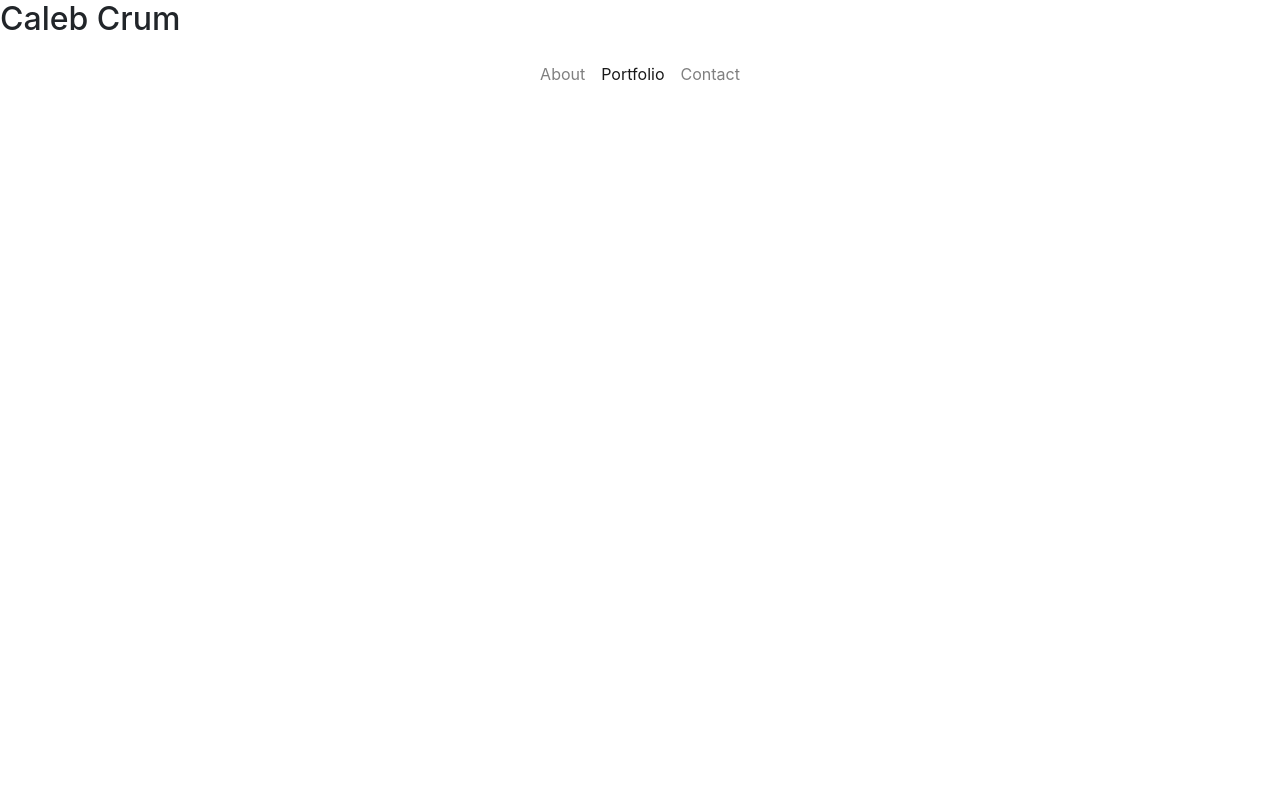
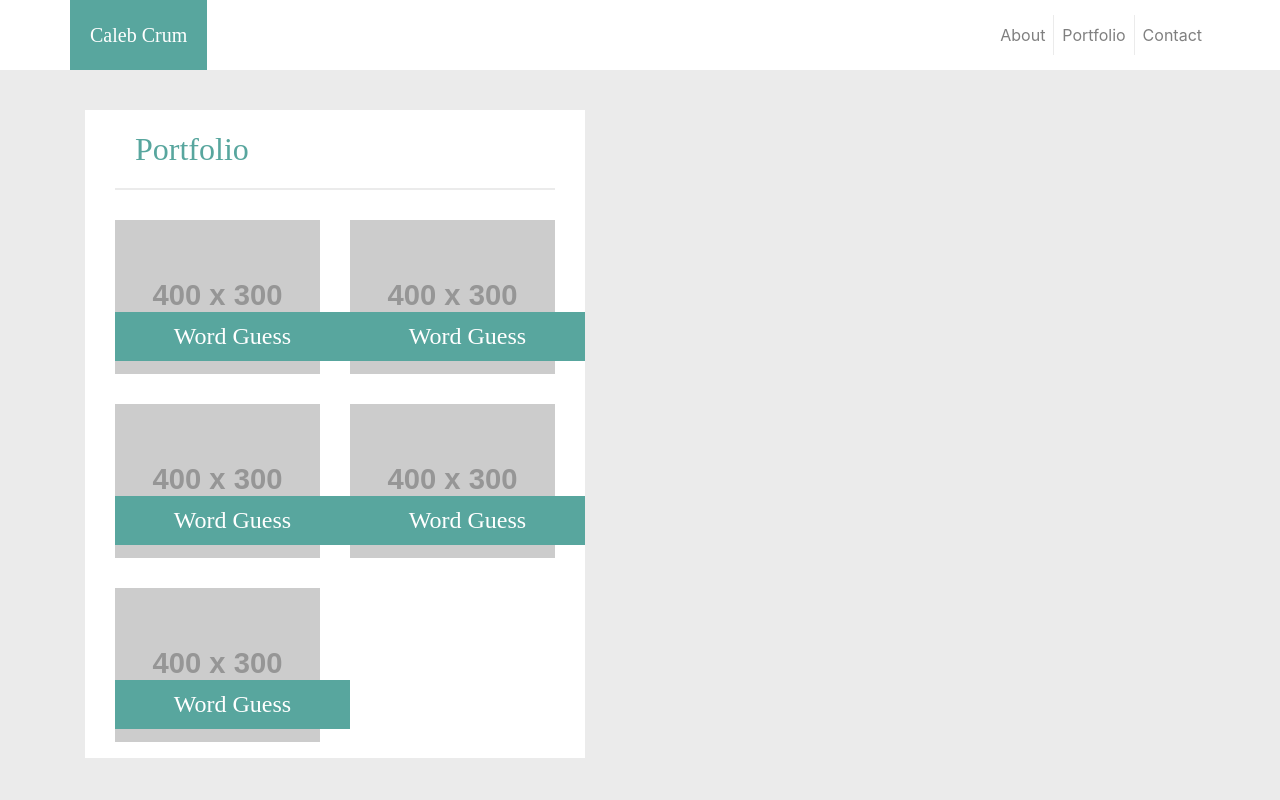
Before and after one commit to ccrum292/Responsive_Design, a plain HTML site: page portfolio.html in a window 1280 px wide. Shown: the top 800 px of the page. Drawn offline with nearby package versions, Linux system fonts and the light colour scheme; placeholder pictures from the web are drawn by us.

Commit message:
updated portfolio

```diff
--- a/portfolio.html
+++ b/portfolio.html
@@ -7,7 +7,7 @@
 
     <!-- Bootstrap CSS -->
     <link rel="stylesheet" href="https://stackpath.bootstrapcdn.com/bootstrap/4.4.1/css/bootstrap.min.css" integrity="sha384-Vkoo8x4CGsO3+Hhxv8T/Q5PaXtkKtu6ug5TOeNV6gBiFeWPGFN9MuhOf23Q9Ifjh" crossorigin="anonymous">
-        <link rel="stylesheet" href="./style.css">
+        <link rel="stylesheet" href="./portfolioStyle.css">
 
 
     <title>Caleb Crum Portfolio</title>
@@ -15,25 +15,178 @@
 
   <body>
 
-    <h2>Caleb Crum</h2>
+    <h2 class="mainHeading1">Caleb Crum</h2>
 
-    <nav class="navbar navbar-light navbar-expand">
-
+    <nav class="indexNavbar1 navbar navbar-light navbar-expand">
 
           <div class="navbar-nav mx-auto text-center">
 
-                  <a class="nav-link nav-item lineRight" href="./index.html">About<span class="sr-only">Home</span></a>
+                  <a class="nav-link nav-item active lineRight" href="./index.html">About<span class="sr-only">Home</span></a>
 
-                  <a class="nav-link nav-item lineRight active" href="./portfolio.html">Portfolio</a>
+                  <a class="nav-link nav-item lineRight" href="./portfolio.html">Portfolio</a>
 
                   <a class="nav-link" href="./contact.html">Contact</a>
 
-         </div>
+          </div>
+
+    </nav>
+
+    <nav class="indexNavbar2 navbar navbar-expand navbar-light">
+
+      <div class="container headingContainer">
+
+        <h2 class="navbar-brand indexHeading2 text-white">Caleb Crum</h2>
+
+          <div class="navbar-collapse collapse" id="navbar9">
+              <ul class="navbar-nav ml-auto">
+                  <li class="nav-item">
+                      <a class="nav-link lineRight" href="./index.html">About</a>
+                  </li>
+                  <li class="nav-item lineRight">
+                      <a class="nav-link" href="./portfolio.html">Portfolio</a>
+                  </li>
+                  <li class="nav-item">
+                      <a class="nav-link" href="./contact.html">Contact</a>
+                  </li>
+              </ul>
+          </div>
 
       </div>
 
     </nav>
 
+    <div class="container">
+
+      <main class="container c1">
+
+        <div class="row">
+
+          <div class="col">
+            <h2 class="mainH2 lineBelow">Portfolio</h2>
+          </div>
+
+        </div>
+
+        <div class="row">
+
+          <div class="col">
+
+            <div class="rel-tiv">
+            <img class="portfolioPicture mx-auto d-block" src="http://placehold.it/400x300" alt="Cute Cat Picture">
+            </div>
+
+
+              <h4 class="portfolioHeading align-items-end w-100">Word Guess</h3>
+
+          </div>
+
+          <div class="col-6 bringMeBack">
+
+            <div class="rel-tiv">
+              <img class="portfolioPicture mx-auto d-block" src="http://placehold.it/400x300" alt="Cute Cat Picture">
+              </div>
+
+
+                <h4 class="portfolioHeading align-items-end w-100">Word Guess</h3>
+          </div>
+
+        </div>
+
+        <div class="row">
+
+          <div class="col">
+
+            <div class="rel-tiv">
+            <img class="portfolioPicture mx-auto d-block" src="http://placehold.it/400x300" alt="Cute Cat Picture">
+            </div>
+
+
+              <h4 class="portfolioHeading align-items-end w-100">Word Guess</h3>
+
+          </div>
+
+          <div class="col-6 bringMeBack">
+
+            <div class="rel-tiv">
+              <img class="portfolioPicture mx-auto d-block" src="http://placehold.it/400x300" alt="Cute Cat Picture">
+              </div>
+
+
+                <h4 class="portfolioHeading align-items-end w-100">Word Guess</h3>
+          </div>
+
+        </div>
+
+        <div class="row">
+
+          <div class="col mb-3">
+
+            <div class="rel-tiv">
+            <img class="portfolioPicture mx-auto d-block" src="http://placehold.it/400x300" alt="Cute Cat Picture">
+            </div>
+
+
+              <h4 class="portfolioHeading align-items-end w-100">Word Guess</h3>
+
+          </div>
+
+          <div class="col-6 bringMeBack">
+
+
+
+          </div>
+
+        </div>
+
+        <div class="row goodbye">
+
+          <div class="col">
+
+            <div class="rel-tiv">
+            <img class="portfolioPicture mx-auto d-block" src="http://placehold.it/400x300" alt="Cute Cat Picture">
+            </div>
+
+
+              <h4 class="portfolioHeading align-items-end w-100">Word Guess</h3>
+
+          </div>
+
+        </div>
+
+        <div class="row goodbye">
+
+          <div class="col mb-3">
+
+            <div class="rel-tiv">
+            <img class="portfolioPicture mx-auto d-block" src="http://placehold.it/400x300" alt="Cute Cat Picture">
+            </div>
+
+
+              <h4 class="portfolioHeading align-items-end w-100">Word Guess</h3>
+
+          </div>
+
+          <div class="col-6 bringMeBack">
+
+            <div class="rel-tiv">
+              <img class="portfolioPicture mx-auto d-block" src="http://placehold.it/400x300" alt="Cute Cat Picture">
+              </div>
+
+
+                <h4 class="portfolioHeading align-items-end w-100">Word Guess</h3>
+          </div>
+
+        </div>
+
+      </main>
+
+    </div>
+
+    <footer>
+
+      <h6>Copyright</h6>
+
+    </footer>
 
 
 
--- /dev/null
+++ b/portfolioStyle.css
@@ -0,0 +1,201 @@
+body {
+    background: #EBEBEB;
+
+}
+
+
+.mainHeading1 {
+    text-align: center;
+    background: #58A69E;
+    padding: 20px;
+    color: white;
+    margin-bottom: 0;
+    font-family: 'Times New Roman', Times, serif;
+}
+
+nav {
+    background: white;
+
+
+}
+
+.lineRight {
+    border-right-style: inset;
+    border-right-color:  #EBEBEB;
+    border-right-width: 1px;
+
+}
+
+.container {
+    background: white;
+    margin: 20px auto;
+
+}
+
+
+.mainH2 {
+    font-family: 'Times New Roman', Times, serif;
+    color: #58A69E;
+    background: white;
+    text-align: left;
+    padding: 20px;
+    margin-bottom: 0;
+
+}
+
+.lineBelow {
+    border-bottom-style: solid;
+    border-bottom-color: #EBEBEB;
+    border-bottom-width: 2px;
+
+}
+
+.catPicture {
+
+   width: 100%;
+   margin-top: 25px;
+   margin-bottom: 25px;
+
+}
+
+.portfolioPicture {
+    width: 100%;
+    margin-top: 30px;
+    margin-bottom: 0;
+    z-index: -1;
+    display: inline;
+}
+
+.portfolioHeading {
+    text-align: center;
+    background:#58A69E;
+    color: white;
+    widows: 330;
+    font-family: 'Times New Roman', Times, serif;
+    display: absolute;
+    padding: 10px;
+    position: absolute;
+    bottom: 5px;
+    z-index: 1;
+    display: inline;
+
+
+}
+
+.rel-tive {
+    position: relative;
+
+}
+
+
+p {
+   line-height: 200%;
+    margin-top: 25px;
+    margin-bottom: 25px;
+}
+
+footer {
+    background: #666666;
+    text-align: center;
+    margin: 0;
+    padding: 30px;
+    border-top-color:#58A69E;
+    border-top-width: 5px;
+    border-top-style: solid;
+    margin-top: 20%;
+
+}
+
+.indexNavbar2 {
+    display: none;
+
+}
+
+.bringMeBack {
+    display: none;
+}
+
+@media screen and (min-width: 641px) {
+
+    .goodbye {
+        display: none;
+
+    }
+
+    .bringMeBack {
+        display: block;
+    }
+
+    .headingContainer {
+        margin-top: 0;
+        margin-bottom: 0;
+
+    }
+
+
+    .catPicture {
+        width: 50%;
+        margin-right: 20px;
+
+
+    }
+
+    .c1 {
+        padding-left: 30px;
+        padding-right: 30px;
+
+    }
+
+    .indexNavbar1 {
+        display: none;
+    }
+
+    .indexNavbar2 {
+        display: block;
+        color: white;
+        margin: 0;
+        padding: 0;
+    }
+
+    .mainHeading1 {
+        display: none;
+    }
+
+    footer {
+        margin-top: 50%;
+
+    }
+
+    .indexHeading2 {
+        Padding: 20px;
+        color: white;
+        background:#58A69E;
+        margin: 0;
+        font-family: 'Times New Roman', Times, serif;
+
+    }
+
+}
+
+@media screen and (min-width: 769px) {
+
+    .c1 {
+        width: 500px;
+        height: ;
+       float: left;
+
+    }
+
+    footer {
+        margin-top: 100%;
+
+    }
+
+    container {
+        position: relative;
+    }
+
+
+
+
+}
```
